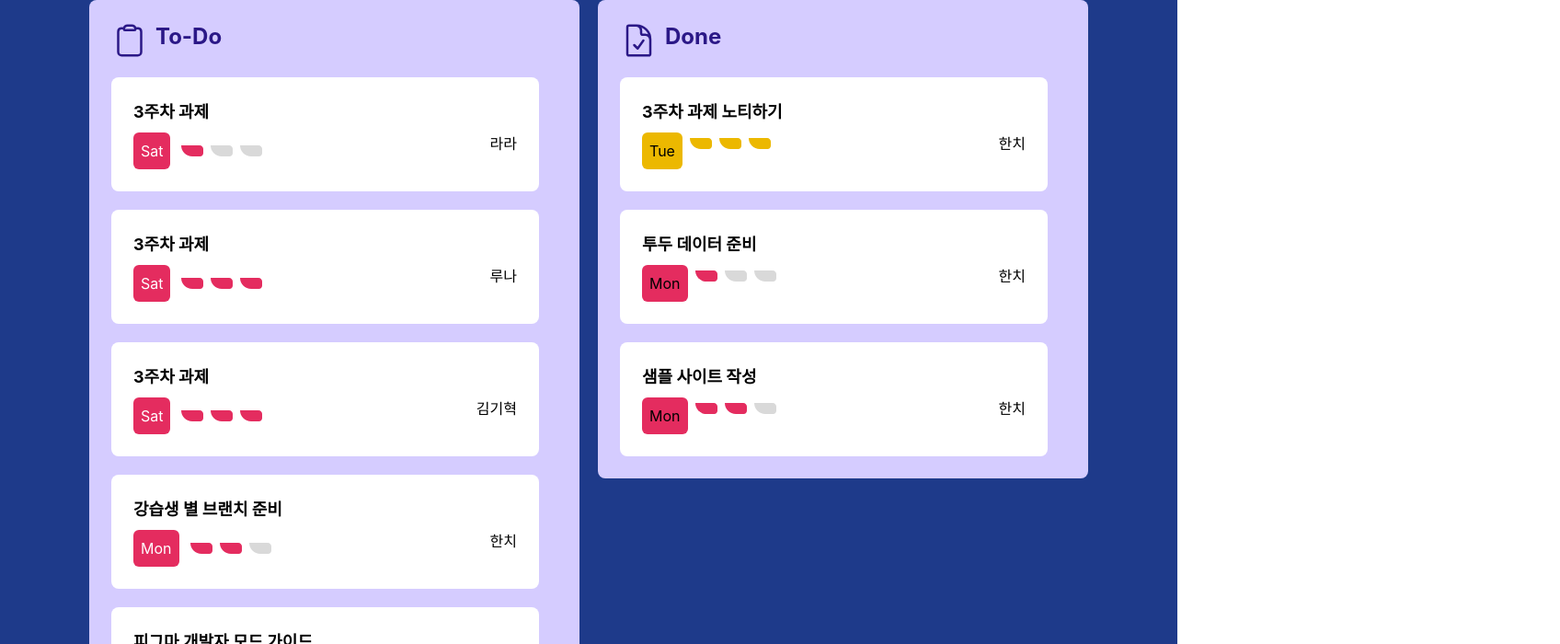
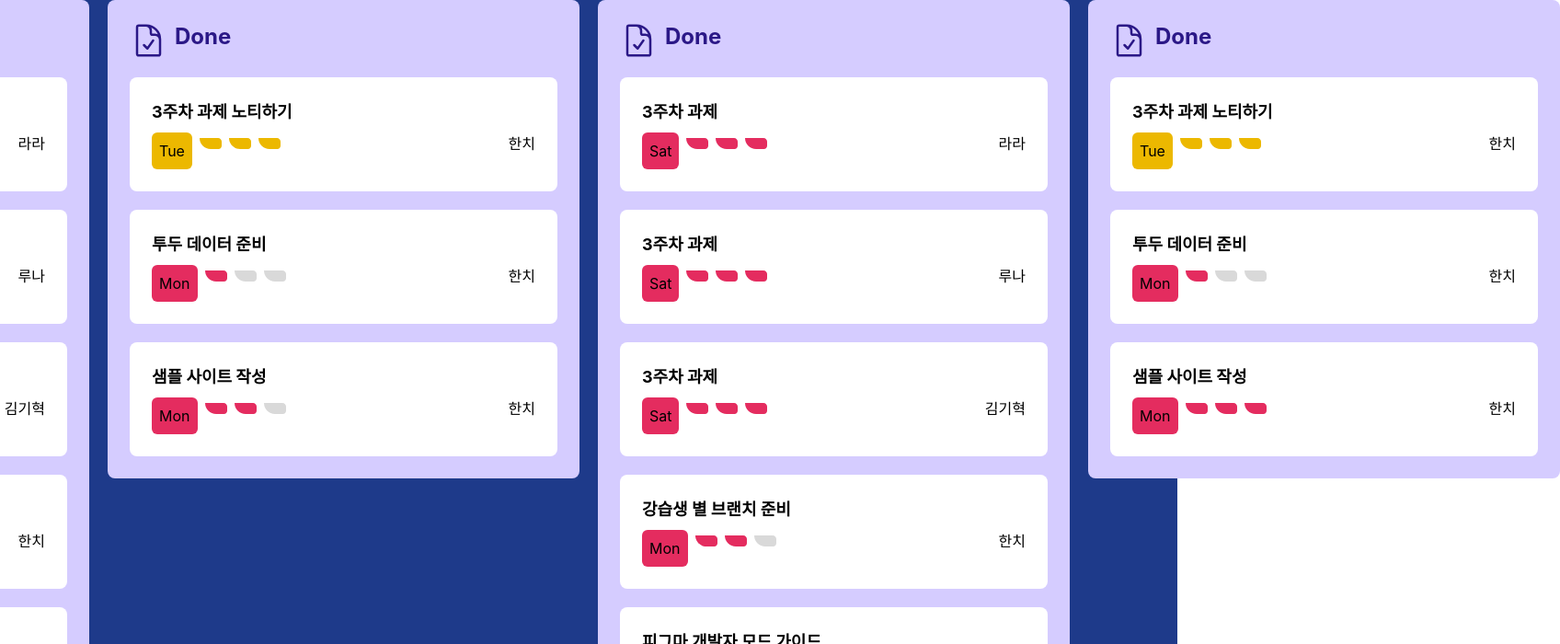
Before and after one commit to lindychi/frontend-bootcamp, a React (Create React App) app: page / in a window 1280 px wide. Shown: the top 700 px of the page at 92% size, 1696 px wide, since content can reach past the window. Built offline with nearby package versions, Linux system fonts and the light colour scheme.

Commit message:
출제의도파악으로 추가박스

```diff
--- a/src/App.tsx
+++ b/src/App.tsx
@@ -124,8 +124,106 @@ function App() {
     </div>
   </div>
 )}
+</div>
 
+<div className="bg-blue-100 w-[533px] h-fit p-[24px]  rounded-lg flex flex-col gap-5 items-start">
+  <div className="flex flex-row gap-2">
+    <div><DoneIcon/></div>
+    <div className="text-2xl text-blue-800 font-bold">Done</div>
+  </div>
+  {todoList.map((item, index) =>
+  <div key={index} className="bg-white w-[465px] p-[24px] grid gap-2 rounded-lg">
+    <div className="font-bold text-lg"> {item.title}</div>
+    <div className="flex flex-row justify-between">
+      <div className="flex flex-row gap-2">
+        <div className={clsx('p-2 rounded-md', {
+        'bg-priority-high': item.priority.toLowerCase() === 'high',
+        'bg-priority-medium': item.priority.toLowerCase() === 'medium',
+        'bg-priority-low': item.priority.toLowerCase() === 'low',
+        })}>{item.dueDate}</div>
+        <div className="flex flex-row gap-2" >
+          <svg xmlns="http://www.w3.org/2000/svg" width="24" height="24" viewBox="0 0 24 24" fill="none">
+          <path d="M0 6H20C22.2091 6 24 7.79086 24 10V14.5714C24 16.465 22.465 18 20.5714 18H12C5.37258 18 0 12.6274 0 6Z"
+          className={clsx({
+            'fill-priority-high': item.priority.toLowerCase() === 'high',
+            'fill-priority-medium': item.priority.toLowerCase() === 'medium',
+            'fill-priority-low': item.priority.toLowerCase() === 'low',
+            })}/>
+          </svg>
+          <svg xmlns="http://www.w3.org/2000/svg" width="24" height="24" viewBox="0 0 24 24" fill="none">
+          <path d="M0 6H20C22.2091 6 24 7.79086 24 10V14.5714C24 16.465 22.465 18 20.5714 18H12C5.37258 18 0 12.6274 0 6Z"
+          className={clsx({
+            'fill-priority-high': item.priority.toLowerCase() === 'high',
+            'fill-priority-medium': item.priority.toLowerCase() === 'medium',
+            'fill-priority-low': item.priority.toLowerCase() === 'low',
+            'fill-priority-inactive': item.level === 1
+            })}/>
+          </svg>
+          <svg xmlns="http://www.w3.org/2000/svg" width="24" height="24" viewBox="0 0 24 24" fill="none">
+          <path d="M0 6H20C22.2091 6 24 7.79086 24 10V14.5714C24 16.465 22.465 18 20.5714 18H12C5.37258 18 0 12.6274 0 6Z"
+          className={clsx({
+            'fill-priority-high': item.priority.toLowerCase() === 'high',
+            'fill-priority-medium': item.priority.toLowerCase() === 'medium',
+            'fill-priority-low': item.priority.toLowerCase() === 'low',
+            'fill-priority-inactive': item.level === 1 || item.level === 2,
+            })}/>
+          </svg>
+        </div>
+      </div>
+      <div>{item.author}</div>
+    </div>
+  </div>
+  )}
+</div>
 
+<div className="bg-blue-100 w-[533px] h-fit p-[24px]  rounded-lg flex flex-col gap-5 items-start">
+  <div className="flex flex-row gap-2">
+    <div><DoneIcon/></div>
+    <div className="text-2xl text-blue-800 font-bold">Done</div>
+  </div>
+  {doneList.map((item, index) =>
+  <div key={index} className="bg-white w-[465px] p-[24px] grid gap-2 rounded-lg">
+    <div className="font-bold text-lg"> {item.title}</div>
+    <div className="flex flex-row justify-between">
+      <div className="flex flex-row gap-2">
+        <div className={clsx('p-2 rounded-md', {
+        'bg-priority-high': item.priority.toLowerCase() === 'high',
+        'bg-priority-medium': item.priority.toLowerCase() === 'medium',
+        'bg-priority-low': item.priority.toLowerCase() === 'low',
+        })}>{item.dueDate}</div>
+        <div className="flex flex-row gap-2" >
+          <svg xmlns="http://www.w3.org/2000/svg" width="24" height="24" viewBox="0 0 24 24" fill="none">
+          <path d="M0 6H20C22.2091 6 24 7.79086 24 10V14.5714C24 16.465 22.465 18 20.5714 18H12C5.37258 18 0 12.6274 0 6Z"
+          className={clsx({
+            'fill-priority-high': item.priority.toLowerCase() === 'high',
+            'fill-priority-medium': item.priority.toLowerCase() === 'medium',
+            'fill-priority-low': item.priority.toLowerCase() === 'low',
+            })}/>
+          </svg>
+          <svg xmlns="http://www.w3.org/2000/svg" width="24" height="24" viewBox="0 0 24 24" fill="none">
+          <path d="M0 6H20C22.2091 6 24 7.79086 24 10V14.5714C24 16.465 22.465 18 20.5714 18H12C5.37258 18 0 12.6274 0 6Z"
+          className={clsx({
+            'fill-priority-high': item.priority.toLowerCase() === 'high',
+            'fill-priority-medium': item.priority.toLowerCase() === 'medium',
+            'fill-priority-low': item.priority.toLowerCase() === 'low',
+            'fill-priority-inactive': item.level === 1
+            })}/>
+          </svg>
+          <svg xmlns="http://www.w3.org/2000/svg" width="24" height="24" viewBox="0 0 24 24" fill="none">
+          <path d="M0 6H20C22.2091 6 24 7.79086 24 10V14.5714C24 16.465 22.465 18 20.5714 18H12C5.37258 18 0 12.6274 0 6Z"
+          className={clsx({
+            'fill-priority-high': item.priority.toLowerCase() === 'high',
+            'fill-priority-medium': item.priority.toLowerCase() === 'medium',
+            'fill-priority-low': item.priority.toLowerCase() === 'low',
+            'fill-priority-inactive': item.level === 1 || item.level === 2,
+            })}/>
+          </svg>
+        </div>
+      </div>
+      <div>{item.author}</div>
+    </div>
+  </div>
+  )}
 </div>
 
 
```
